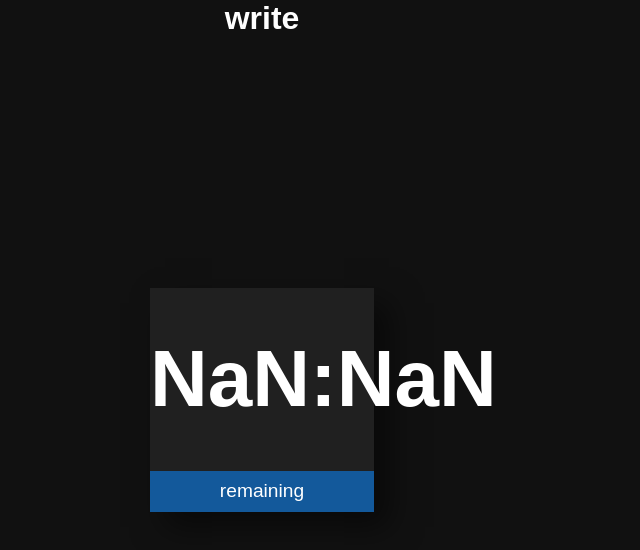
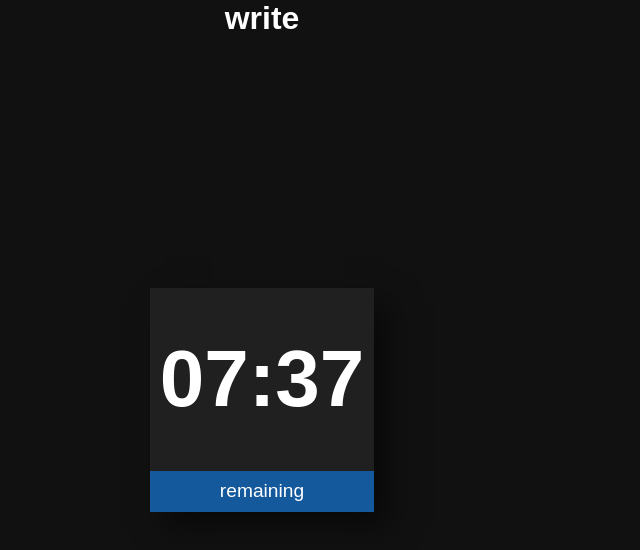
Before and after one commit to AnjaS87/schreibgruppe.github.io, a plain HTML site: page index.html in a window 1280 px wide. Shown: the whole page, without its empty margins (378-1018 px from the left). Drawn offline with Linux system fonts and the light colour scheme.

Commit message:
fixed bug

```diff
--- a/index.html
+++ b/index.html
@@ -132,13 +132,17 @@
 
         const getNextStateOn = (current_state, now) => {
             const nowMinutes = now.getMinutes();
+            let nextStart = 60;
             for ([start, state] of Object.entries(changePoints)) {
                 if (start > nowMinutes) {
-                    const nextState = new Date(now.getTime());
-                    nextState.setMinutes(start, 0, 0);
-                    return nextState;
+                    nextStart = start;
+                    break;
                 }
             }
+            const nextState = new Date(now.getTime());
+
+            nextState.setMinutes(nextStart, 0, 0);
+            return nextState;
         }
 
         let current_state;
@@ -156,13 +160,13 @@
 
             const countDownDate = getNextStateOn(current_state, now);
 
-            var distance = countDownDate - now;
+            const distance = countDownDate - now;
 
             // Time calculations for days, hours, minutes and seconds
-            var minutes = Math.floor((distance % (1000 * 60 * 60)) / (1000 * 60));
-            var seconds = Math.floor((distance % (1000 * 60)) / 1000);
+            const minutes = Math.floor((distance % (1000 * 60 * 60)) / (1000 * 60));
+            const seconds = Math.floor((distance % (1000 * 60)) / 1000);
 
-            let minsBox = document.getElementById("mins-box");
+            const minsBox = document.getElementById("mins-box");
             minsBox.textContent = `${minutes.toString().padStart(2, '0')}:${seconds.toString().padStart(2, '0')}`
 
         }
```
